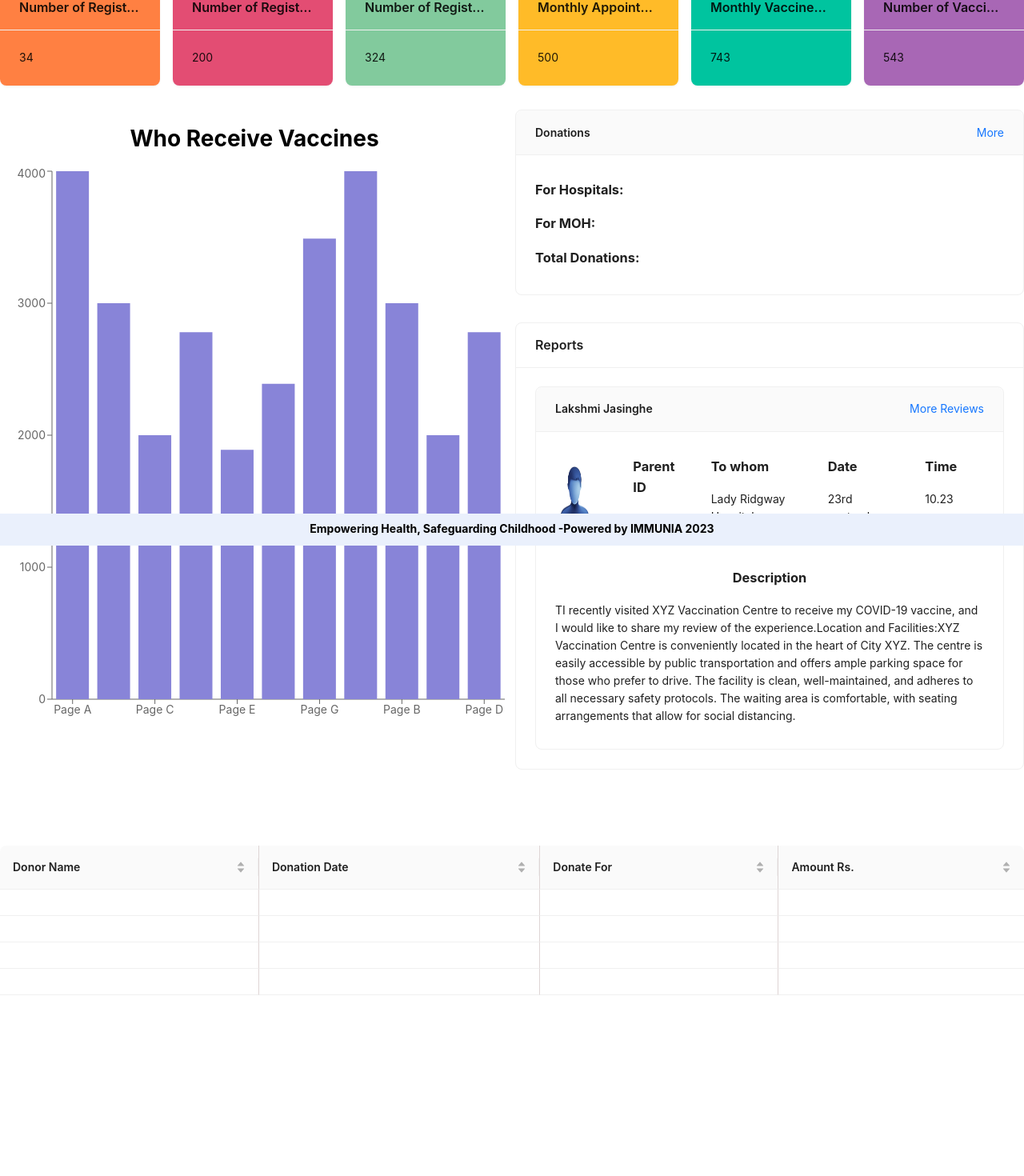
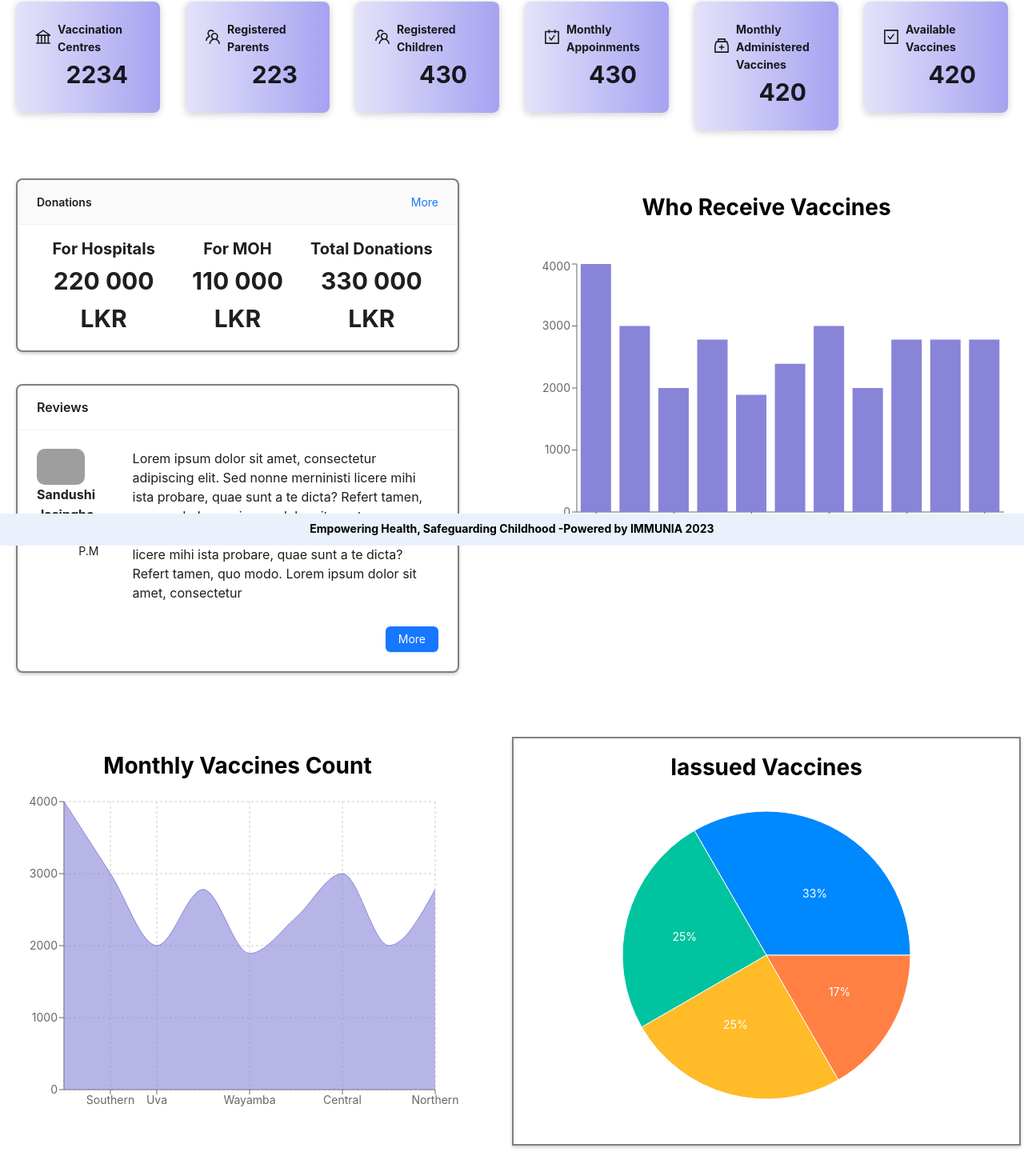
Before and after one commit to sandushiw98/Immunia_frontend, a React (Create React App) app: page /adminDashboard in a window 1280 px wide. Shown: the part 118-1588 px from the top of the page at 80% size. Built offline with nearby package versions, Linux system fonts and the light colour scheme; grey boxes are pictures that could not be loaded.

Commit message:
admin dashboard okay

```diff
--- a/src/Admin/Dashboard/Dashboard.css
+++ b/src/Admin/Dashboard/Dashboard.css
@@ -46,3 +46,7 @@
     justify-content: center;
     align-items: center;
 }
+
+.dashboard-cards{
+    background: linear-gradient(90deg, rgba(228,227,249,1) 0%, rgba(166,162,241,1) 100%);
+}
--- a/src/Admin/Dashboard/Dashboard.js
+++ b/src/Admin/Dashboard/Dashboard.js
@@ -1,7 +1,8 @@
-import { Table } from "antd";
+import { Button, Image, Space, Tooltip } from "antd";
 import { Col, Row, Card } from "antd";
 import React from "react";
 import {
+  AreaChart,
   BarChart,
   Bar,
   Cell,
@@ -10,74 +11,65 @@ import {
   ResponsiveContainer,
   PieChart,
   Pie,
+  CartesianGrid,
+  Area,
 } from "recharts";
-import userpic from "../../assets/images/user.png";
 import './Dashboard.css'
 import AdminNavbar from "../AdminNavbar/AdminNavbar";
+import { BankOutlined, CarryOutOutlined, CheckSquareOutlined, MedicineBoxOutlined, TeamOutlined } from "@ant-design/icons";
+import { Link } from "react-router-dom";
 
 const data1 = [
   {
-    name: "Page A",
+    name: "Western",
     uv: 4000,
     pv: 2400,
     amt: 2400,
   },
   {
-    name: "Page B",
+    name: "Southern",
     uv: 3000,
     pv: 1398,
     amt: 2210,
   },
   {
-    name: "Page C",
+    name: "Uva",
     uv: 2000,
     pv: 9800,
     amt: 2290,
   },
   {
-    name: "Page D",
+    name: "North Central",
     uv: 2780,
     pv: 3908,
     amt: 2000,
   },
   {
-    name: "Page E",
+    name: "Wayamba",
     uv: 1890,
     pv: 4800,
     amt: 2181,
   },
   {
-    name: "Page F",
+    name: "Sabaragamuwa",
     uv: 2390,
     pv: 3800,
     amt: 2500,
   },
   {
-    name: "Page G",
-    uv: 3490,
-    pv: 4300,
-    amt: 2100,
-  },
-  {
-    name: "Page A",
-    uv: 4000,
-    pv: 2400,
-    amt: 2400,
-  },
-  {
-    name: "Page B",
+    name: "Central",
     uv: 3000,
     pv: 1398,
     amt: 2210,
   },
   {
-    name: "Page C",
+    name: "Eastern",
     uv: 2000,
     pv: 9800,
     amt: 2290,
   },
   {
-    name: "Page D",
+    name: "Northern",
     uv: 2780,
     pv: 3908,
     amt: 2000,
@@ -89,6 +81,75 @@ const data2 = [
   { name: "Group B", value: 300 },
   { name: "Group C", value: 300 },
   { name: "Group D", value: 200 },
+];
+
+const data3 = [
+  {
+    name: "New Born",
+    uv: 4000,
+    pv: 2400,
+    amt: 2400,
+  },
+  {
+    name: "1-2 Mon",
+    uv: 3000,
+    pv: 1398,
+    amt: 2210,
+  },
+  {
+    name: "4 Mon",
+    uv: 2000,
+    pv: 9800,
+    amt: 2290,
+  },
+  {
+    name: "6 Mon",
+    uv: 2780,
+    pv: 3908,
+    amt: 2000,
+  },
+  {
+    name: "7-11 Mon",
+    uv: 1890,
+    pv: 4800,
+    amt: 2181,
+  },
+  {
+    name: "12-23 Mon",
+    uv: 2390,
+    pv: 3800,
+    amt: 2500,
+  },
+  {
+    name: "2-3 Yr",
+    uv: 3000,
+    pv: 1398,
+    amt: 2210,
+  },
+  {
+    name: "4-6 Yr",
+    uv: 2000,
+    pv: 9800,
+    amt: 2290,
+  },
+  {
+    name: "7-10 Yr",
+    uv: 2780,
+    pv: 3908,
+    amt: 2000,
+  },
+  {
+    name: "11-12 Yr",
+    uv: 2780,
+    pv: 3908,
+    amt: 2000,
+  },
+  {
+    name: "13-18 Yr",
+    uv: 2780,
+    pv: 3908,
+    amt: 2000,
+  },
 ];
 
 const COLORS = ["#0088FE", "#00C49F", "#FFBB28", "#FF8042"];
@@ -121,44 +182,6 @@ const renderCustomizedLabel = ({
   );
 };
 
-const columns = [
-  {
-    title: "Donor Name",
-    dataIndex: "DonorName",
-    sorter: {
-      compare: (a, b) => a.chinese - b.chinese,
-      multiple: 3,
-    },
-    className: "column1",
-  },
-  {
-    title: "Donation Date",
-    dataIndex: "Donation_Date",
-    sorter: {
-      compare: (a, b) => a.chinese - b.chinese,
-      multiple: 3,
-    },
-    className: "column2",
-  },
-  {
-    title: "Donate For",
-    dataIndex: "Donate_For",
-    sorter: {
-      compare: (a, b) => a.math - b.math,
-      multiple: 2,
-    },
-    className: "column3",
-  },
-  {
-    title: "Amount Rs.",
-    dataIndex: "Amount",
-    sorter: {
-      compare: (a, b) => a.english - b.english,
-      multiple: 1,
-    },
-    className: "column4",
-  },
-];
 
 const data = [
   {
@@ -191,9 +214,6 @@ const data = [
   },
 ];
 
-const onChange = (pagination, filters, sorter, extra) => {
-  console.log("params", pagination, filters, sorter, extra);
-};
 
 function getBarColor(index) {
   const colors = [
@@ -211,74 +231,196 @@ function getBarColor(index) {
 const Dashbaord = () => {
   return (
     <>
-      <AdminNavbar/>
-      <Row gutter={[16]} style={{paddingTop:'100px'}}>
+      <AdminNavbar />
+      <Row gutter={[32]} style={{ padding: '120px 20px 20px 20px' }}>
         <Col span={4}>
           <Card
-            title="Number of Registered Centres"
+          className="dashboard-cards"
             bordered={false}
-            style={{ backgroundColor: "#ff8042" }}
+            style={{ boxShadow: '0 2px 10px rgba(0, 0, 0, 0.2)'}}
           >
-            34
+            <div style={{ display: 'flex', alignItems: 'center' }}>
+              <Space>
+                <BankOutlined style={{ fontSize: '20px' }} />
+                <span style={{ fontWeight: 'bolder' }}>Vaccination Centres</span>
+              </Space>
+            </div>
+            <Col span={24} style={{ textAlign: 'right', fontWeight: 'bolder' }}>
+              <span style={{ fontSize: '30px' }}>2234</span>
+            </Col>
           </Card>
         </Col>
         <Col span={4}>
           <Card
-            title="Number of Registered Parents"
+          className="dashboard-cards"
             bordered={false}
-            style={{ backgroundColor: "#e34d73" }}
+            style={{ boxShadow: '0 2px 10px rgba(0, 0, 0, 0.2)' }}
           >
-            200
+            <div style={{ display: 'flex', alignItems: 'center' }}>
+              <Space>
+                <TeamOutlined style={{ fontSize: '20px' }} />
+                <span style={{ fontWeight: 'bolder' }}>Registered Parents</span>
+              </Space>
+            </div>
+            <Col span={24} style={{ textAlign: 'right', fontWeight: 'bolder' }}>
+              <span style={{ fontSize: '30px' }}>223</span>
+            </Col>
           </Card>
         </Col>
         <Col span={4}>
           <Card
-            title="Number of Registered Childrens"
+          className="dashboard-cards"
             bordered={false}
-            style={{ backgroundColor: "#82ca9d" }}
+            style={{ boxShadow: '0 2px 10px rgba(0, 0, 0, 0.2)' }}
           >
-            324
+            <div style={{ display: 'flex', alignItems: 'center' }}>
+              <Space>
+                <TeamOutlined style={{ fontSize: '20px' }} />
+                <span style={{ fontWeight: 'bolder' }}>Registered Children</span>
+              </Space>
+            </div>
+            <Col span={24} style={{ textAlign: 'right', fontWeight: 'bolder' }}>
+              <span style={{ fontSize: '30px' }}>430</span>
+            </Col>
           </Card>
         </Col>
         <Col span={4}>
           <Card
-            title="Monthly Appointment"
+          className="dashboard-cards"
             bordered={false}
-            style={{ backgroundColor: "#ffbb28" }}
+            style={{ boxShadow: '0 2px 10px rgba(0, 0, 0, 0.2)' }}
           >
-            500
+            <div style={{ display: 'flex', alignItems: 'center' }}>
+              <Space>
+                <CarryOutOutlined style={{ fontSize: '20px' }} />
+                <span style={{ fontWeight: 'bolder' }}>Monthly Appoinments</span>
+              </Space>
+            </div>
+            <Col span={24} style={{ textAlign: 'right', fontWeight: 'bolder' }}>
+              <span style={{ fontSize: '30px' }}>430</span>
+            </Col>
           </Card>
         </Col>
         <Col span={4}>
           <Card
-            title="Monthly Vaccines Administered"
+          className="dashboard-cards"
             bordered={false}
-            style={{ backgroundColor: "#00C49F" }}
+            style={{ boxShadow: '0 2px 10px rgba(0, 0, 0, 0.2)' }}
           >
-            743
+            <div style={{ display: 'flex', alignItems: 'center' }}>
+              <Space>
+                <MedicineBoxOutlined style={{ fontSize: '20px' }} />
+                <span style={{ fontWeight: 'bolder' }}>Monthly Administered Vaccines</span>
+              </Space>
+            </div>
+            <Col span={24} style={{ textAlign: 'right', fontWeight: 'bolder' }}>
+              <span style={{ fontSize: '30px' }}>420</span>
+            </Col>
           </Card>
         </Col>
         <Col span={4}>
           <Card
-            title="Number of Vaccines Available"
+          className="dashboard-cards"
             bordered={false}
-            style={{ backgroundColor: "#a867b5" }}
+            style={{ boxShadow: '0 2px 10px rgba(0, 0, 0, 0.2)' }}
           >
-            543
+            <div style={{ display: 'flex', alignItems: 'center' }}>
+              <Space>
+                <CheckSquareOutlined style={{ fontSize: '20px' }} />
+                <span style={{ fontWeight: 'bolder' }}>Available Vaccines</span>
+              </Space>
+            </div>
+            <Col span={24} style={{ textAlign: 'right', fontWeight: 'bolder' }}>
+              <span style={{ fontSize: '30px' }}>420</span>
+            </Col>
           </Card>
         </Col>
       </Row>
-      <Row gutter={[8]} style={{ marginTop: "30px", height: "900px" }}>
-        <Col span={12} className="who-receive-vaccines">
+
+
+      <Row gutter={[32]} style={{ padding: '40px 20px 20px 20px' }}>
+        <Col span={12} className="donor-details">
+          <Row style={{ padding: '0px 50px  40px 0px' }}>
+            <Col span={24}>
+              <Card type="inner" title="Donations" style={{ boxShadow: '0 2px 4px rgba(0, 0, 0, 0.2)', border: '2px solid grey' }} extra={<a href="#">More</a>}>
+                <Row >
+                  <Col span={8} style={{ textAlign: 'center', fontWeight: 'bolder' }}>
+                    <Row ><Col span={24}><span style={{ fontSize: '20px' }}>For Hospitals</span></Col></Row>
+                    <Row><Col span={24}><span style={{ fontSize: '30px' }}>220 000 LKR</span></Col></Row>
+                  </Col>
+                  <Col span={8} style={{ textAlign: 'center', fontWeight: 'bolder' }}>
+                    <Row ><Col span={24}><span style={{ fontSize: '20px' }}>For MOH</span></Col></Row>
+                    <Row><Col span={24}><span style={{ fontSize: '30px' }}>110 000 LKR</span></Col></Row>
+                  </Col>
+                  <Col span={8} style={{ textAlign: 'center', fontWeight: 'bolder' }}>
+                    <Row ><Col span={24}><span style={{ fontSize: '20px' }}>Total Donations</span></Col></Row>
+                    <Row><Col span={24}><span style={{ fontSize: '30px' }}>330 000 LKR</span></Col></Row>
+                  </Col>
+                </Row>
+              </Card>
+            </Col>
+          </Row>
+
+          <Row style={{ padding: '0px 50px  20px 0px' }}>
+            <Col span={24}>
+              <Card title="Reviews" style={{ boxShadow: '0 2px 4px rgba(0, 0, 0, 0.2)', border: '2px solid grey' }}>
+                <Row>
+                  <Col span={5} >
                     <Row>
                       <Col span={24}>
+                        <Image
+                          className="parentimage"
+                          width={60}
+                          src="https://zos.alipayobjects.com/rmsportal/jkjgkEfvpUPVyRjUImniVslZfWPnJuuZ.png"
+                        />
+                      </Col>
+                    </Row>
+                    <Row>
+                      <Col span={24}>
+                        <span style={{ fontSize: '16px', fontWeight: 'bolder' }}>Sandushi Jasinghe</span>
+                      </Col>
+                    </Row>
+                    <Row>
+                      <Col span={10}>
+                        <span>26/07/2023</span>
+                      </Col>
+                      <Col span={2}></Col>
+                      <Col span={12}>
+                        <span>3.15 P.M</span>
+                      </Col>
+                    </Row>
+                  </Col>
+                  <Col span={19} style={{ paddingLeft: '15px' }}>
+                    <p className="description">
+                      Lorem ipsum dolor sit amet, consectetur adipiscing elit. Sed nonne
+                      merninisti licere mihi ista probare, quae sunt a te dicta? Refert
+                      tamen, quo modo.Lorem ipsum dolor sit amet, consectetur adipiscing
+                      elit. Sed nonne merninisti licere mihi ista probare, quae sunt a te
+                      dicta? Refert tamen, quo modo. Lorem ipsum dolor sit amet, consectetur
+                    </p>
+                    <Row className="replybutton" style={{ paddingTop: '30px' }}>
+                      <Link to="/Reviews">
+                        <Button type="primary">More</Button>
+                      </Link>
+
+                    </Row>
+                  </Col>
+                </Row>
+              </Card>
+            </Col>
+          </Row>
+        </Col>
+
+        <Col span={12} >
+          <Row>
+            <Col span={24} style={{ padding: '0px 0px 30px 0px' }}>
               <h1 style={{ textAlign: "center" }}>Who Receive Vaccines</h1>
             </Col>
           </Row>
           <Row>
-            <Col span={24} style={{ height: "700px" }}>
+            <Col span={24} style={{ height: "350px" }}>
               <ResponsiveContainer width="100%" height="100%">
-                <BarChart width={150} height={40} data={data1}>
+                <BarChart width={150} height={40} data={data3}>
                   <XAxis dataKey="name" />
                   <YAxis />
                   <Bar dataKey="uv" fill="#8884d8" />
@@ -287,71 +429,45 @@ const Dashbaord = () => {
             </Col>
           </Row>
         </Col>
+      </Row>
+
+      <Row gutter={[32]} style={{ padding: '40px 20px 70px 20px' }}>
         <Col span={12} className="donor-details">
-          <Card type="inner" title="Donations" extra={<a href="#">More</a>}>
-            <h3>For Hospitals:</h3>
-            <h3>For MOH:</h3>
-            <h3>Total Donations:</h3>
-          </Card><br/><br/>
-
-          <Card title="Reports">
-            <Card
-              type="inner"
-              title="Lakshmi Jasinghe"
-              extra={<a href="#">More Reviews</a>}
-            >
+          <Row style={{ padding: '0px 50px  40px 0px' }}>
+            <Col span={24}>
               <Row>
-                <Row gutter={48}>
-                  <Col span={4}  className="userimage">
-                    {/* <h3>Parent ID</h3> */}
-                    <img
-                      src={userpic}
-                      alt="login"
-                      style={{ width: "40%", height: "60%" }}
-                    />
-                  </Col>
-                  <Col span={4}>
-                    <h3>Parent ID</h3>
-                    <p>P_1234 </p>
-                  </Col>
-                  <Col span={6}>
-                    <h3>To whom</h3>
-                    <p>Lady Ridgway Hospital  </p>
-                  </Col>
-                  <Col span={5}>
-                    <h3>Date </h3>
-                    <p>23rd september 2023 </p>
-                  </Col>
-                  <Col span={4}>
-                    <h3>Time</h3>
-                    <p>10.23 a.m</p>
+                <Col span={24}>
+                  <h1 style={{ textAlign: "center" }}>Monthly Vaccines Count</h1>
                 </Col>
               </Row>
               <Row>
-                <Col span={24}>
-              <h3 style={{ textAlign: "center" }}>Description</h3>
-              <p>TI recently visited XYZ Vaccination Centre to receive my COVID-19 vaccine, and I would like to share my review of the experience.Location and Facilities:XYZ Vaccination Centre is conveniently located in the heart of City XYZ. The centre is easily accessible by public transportation and offers ample parking space for those who prefer to drive. The facility is clean, well-maintained, and adheres to all necessary safety protocols. The waiting area is comfortable, with seating arrangements that allow for social distancing.</p>
+                <Col span={24} style={{ height: "400px" }}>
+                  <ResponsiveContainer width="100%" height="100%">
+                    <AreaChart
+                      width={500}
+                      height={400}
+                      data={data1}
+                      margin={{
+                        top: 10,
+                        right: 30,
+                        left: 0,
+                        bottom: 0,
+                      }}
+                    >
+                      <CartesianGrid strokeDasharray="3 3" />
+                      <XAxis dataKey="name" />
+                      <YAxis />
+                      <Tooltip />
+                      <Area type="monotone" dataKey="uv" stroke="#8884d8" fill="#8884d8" />
+                    </AreaChart>
+                  </ResponsiveContainer>
                 </Col>
               </Row>
-              </Row>
-            </Card>
-
-          </Card>
             </Col>
           </Row>
-      <Row style={{ height: "500px" }}>
-        <Col span={24}>
-          <Table
-            columns={columns}
-            dataSource={data}
-            onChange={onChange}
-            pagination={false}
-            className="table-container"
-          />
         </Col>
-      </Row>
-      <Row gutter={[8]} style={{ marginTop: "30px", height: "500px" }}>
-        <Col span={12} className="issued-vaccines">
+
+        <Col span={12} style={{ boxShadow: '0 2px 4px rgba(0, 0, 0, 0.2)', border: '2px solid grey' }}>
           <Row>
             <Col span={24}>
               <h1 style={{ textAlign: "center" }}>Iassued Vaccines</h1>
@@ -383,28 +499,6 @@ const Dashbaord = () => {
             </Col>
           </Row>
         </Col>
-        <Col span={12} className="monthly-vaccine-count">
-          <Row>
-            <Col span={24}>
-              <h1 style={{ textAlign: "center" }}>Monthly Vaccines Count</h1>
-            </Col>
-          </Row>
-          <Row>
-            <Col span={24} style={{ height: "400px" }}>
-              <ResponsiveContainer width="100%" height="100%">
-                <BarChart width={150} height={40} data={data1}>
-                  <XAxis dataKey="name" />
-                  <YAxis />
-                  <Bar dataKey="uv" fill="#ebb594" />
-
-                  {data.map((entry, index) => (
-                    <Cell key={`cell-${index}`} fill={getBarColor(index)} />
-                  ))}
-                </BarChart>
-              </ResponsiveContainer>
-            </Col>
-          </Row>
-        </Col>
       </Row>
     </>
   );
```
Lines whose indentation alone changed are shown as unchanged.
